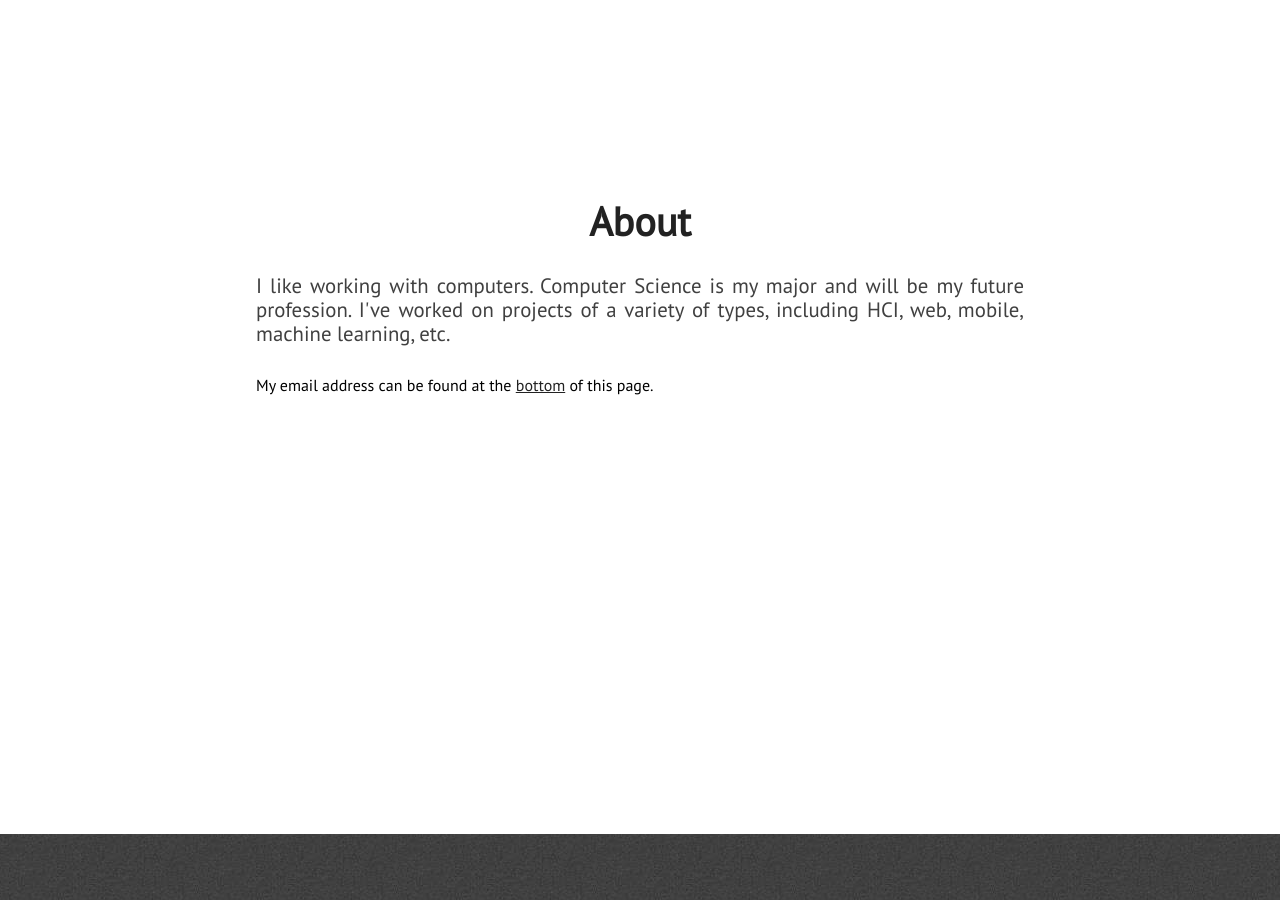
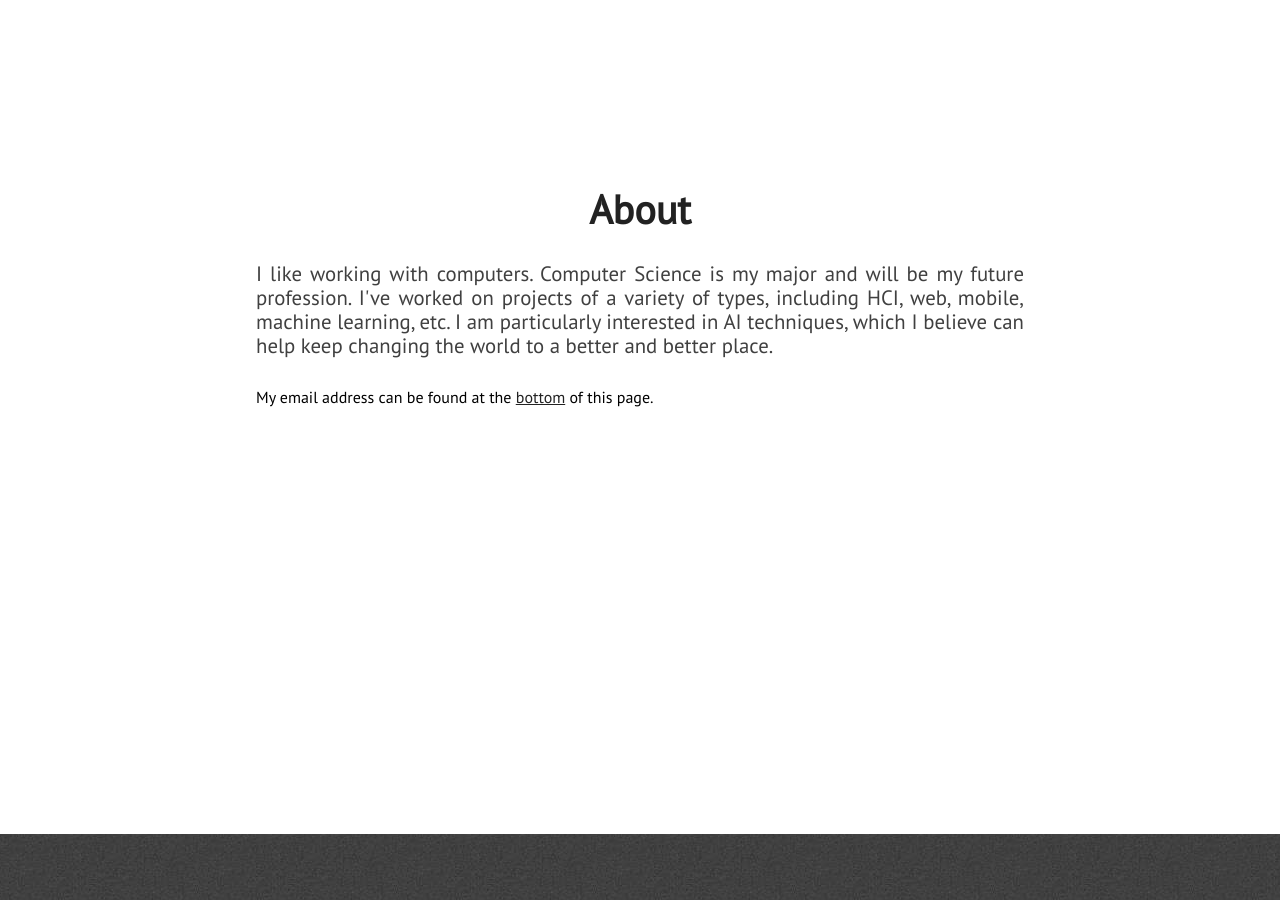
Before and after one commit to aiunicorn/aiunicorn.github.io, a Jekyll site: the page built from index.html, in a window 1280 px wide and 900 px high, scrolled down 1126 px. Built offline with Jekyll 4.4.1, drawn with Linux system fonts in a browser that asks for light colours; nearby versions of some CDN libraries; some of the changed text lies outside the part shown.

Commit message:
Updated Skill Bars

```diff
--- a/_includes/about.html
+++ b/_includes/about.html
@@ -3,7 +3,7 @@
         <div id="about-text">
             <div class="section-heading">About</div>
             <p class="paragraph-text justify-text">
-                I like working with computers. Computer Science is my major and will be my future profession. I've worked on projects of a variety of types, including HCI, web, mobile, machine learning, etc.
+                I like working with computers. Computer Science is my major and will be my future profession. I've worked on projects of a variety of types, including HCI, web, mobile, machine learning, etc. I am particularly interested in AI techniques, which I believe can help keep changing the world to a better and better place.
             </p> My email address can be found at the <span class="extra-link"><a href="#extra">bottom</a></span> of this page.
             </p>
         </div>
--- a/_includes/skills.html
+++ b/_includes/skills.html
@@ -6,13 +6,26 @@
 
             <div class="skills-grid">
                 <div class="what-i-do">
-                    <h3 class="center-align skills-subsection">Summary</h3>
-                    <p class="paragraph-text center-align">
-                        I'm a CS undergraduate student from China. I have strong passions for AI techniques, which I believe can help keep changing the world to a better and better place.
-                    </p>
+                    <h3 class="center-align skills-subsection">Research Oriented</h3>
+                    <div class="progress-bars">
+                        <div class="skillbar clearfix " data-percent="70%">
+                            <div class="skillbar-title" style="background: #2980b9;"><span>Machine Learning</span></div>
+                            <div class="skillbar-bar" style="background: #3498db;"></div>
+                        </div> <!-- End Skill Bar -->
+
+                        <div class="skillbar clearfix " data-percent="60%">
+                            <div class="skillbar-title" style="background: #2980b9;"><span>PyTorch</span></div>
+                            <div class="skillbar-bar" style="background: #3498db;"></div>
+                        </div> <!-- End Skill Bar -->
+
+                        <div class="skillbar clearfix " data-percent="50%">
+                            <div class="skillbar-title" style="background: #2980b9;"><span>TensorFlow</span></div>
+                            <div class="skillbar-bar" style="background: #3498db;"></div>
+                        </div> <!-- End Skill Bar -->
+                    </div>
                 </div>
                 <div class="technical-skills">
-                    <h3 class="center-align skills-subsection">Technical</h3>
+                    <h3 class="center-align skills-subsection">Engineering Oriented</h3>
                     <div class="progress-bars">
                         <div class="skillbar clearfix " data-percent="90%">
                             <div class="skillbar-title" style="background: #2980b9;"><span>Python</span></div>
@@ -22,11 +35,6 @@
                         <div class="skillbar clearfix " data-percent="80%">
                             <div class="skillbar-title" style="background: #2980b9;"><span>GNU/Linux</span></div>
                             <div class="skillbar-bar" style="background: #3498db"></div>
-                        </div> <!-- End Skill Bar -->
-
-                        <div class="skillbar clearfix " data-percent="75%">
-                            <div class="skillbar-title" style="background: #2980b9;"><span>TensorFlow</span></div>
-                            <div class="skillbar-bar" style="background: #3498db;"></div>
                         </div> <!-- End Skill Bar -->
 
                         <div class="skillbar clearfix " data-percent="75%">
```
